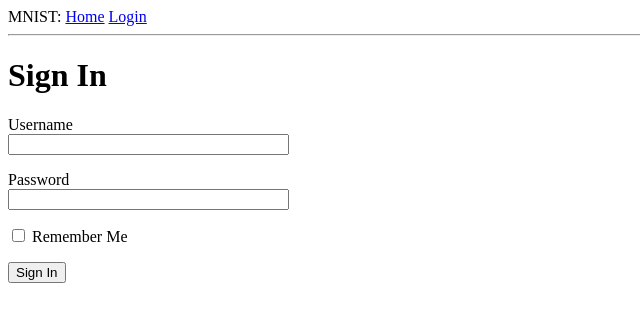
After one commit to BSydo/MNIST-Keras-tensorflow--CNN, a Flask app: page /login in a window 1280 px wide. The commit adds this page. Shown: the top 322 px of the page, without its empty margins (0-640 px from the left). Run offline with Flask 2, Linux system fonts and the light colour scheme.

Commit message:
+flask-login base form

```diff
--- a/app/__init__.py
+++ b/app/__init__.py
@@ -1,5 +1,7 @@
 from flask import Flask
+from config import Config
 
 app = Flask(__name__)
+app.config.from_object(Config)
 
 from app import routes
--- /dev/null
+++ b/app/forms.py
@@ -0,0 +1,9 @@
+from flask_wtf import FlaskForm
+from wtforms import StringField, PasswordField, BooleanField, SubmitField
+from wtforms.validators import DataRequired
+
+class LoginForm(FlaskForm):
+    username = StringField('Username', validators=[DataRequired()])
+    password = PasswordField('Password', validators=[DataRequired()])
+    remember_me = BooleanField('Remember Me')
+    submit = SubmitField('Sign In')
--- a/app/routes.py
+++ b/app/routes.py
@@ -1,5 +1,6 @@
-from flask import render_template
+from flask import render_template, flash, redirect
 from app import app
+from app.forms import LoginForm
 
 @app.route('/')
 @app.route('/index')
@@ -16,3 +17,13 @@ def index():
         }
     ]
     return render_template('index.html', title='Home', user=user, posts=posts)
+
+
+@app.route('/login', methods=['GET', 'POST'])
+def login():
+    form = LoginForm()
+    if form.validate_on_submit():
+        flash('Login requested for user {}, remember_me={}'.format(
+            form.username.data, form.remember_me.data))
+        return redirect('/index')
+    return render_template('login.html', title='Sign In', form=form)
--- a/app/templates/base.html
+++ b/app/templates/base.html
@@ -1,13 +1,17 @@
 <html>
     <head>
       {% if title %}
-      <title>{{ title }} - MNiST</title>
+      <title>{{ title }} - MNIST</title>
       {% else %}
-      <title>Welcome to MNiST</title>
+      <title>Welcome to MNIST</title>
       {% endif %}
     </head>
     <body>
-        <div>MNiST: <a href="/index">Home</a></div>
+        <div>
+            MNIST:
+            <a href="/index">Home</a>
+            <a href="/login">Login</a>
+        </div>
         <hr>
         {% block content %}{% endblock %}
     </body>
--- /dev/null
+++ b/app/templates/login.html
@@ -0,0 +1,18 @@
+{% extends "base.html" %}
+
+{% block content %}
+    <h1>Sign In</h1>
+    <form action="" method="post" novalidate>
+        {{ form.hidden_tag() }}
+        <p>
+            {{ form.username.label }}<br>
+            {{ form.username(size=32) }}
+        </p>
+        <p>
+            {{ form.password.label }}<br>
+            {{ form.password(size=32) }}
+        </p>
+        <p>{{ form.remember_me() }} {{ form.remember_me.label }}</p>
+        <p>{{ form.submit() }}</p>
+    </form>
+{% endblock %}
```
Also changed, not shown: config.py (+3 -10 lines), requirements.txt (+124 -3 lines).
